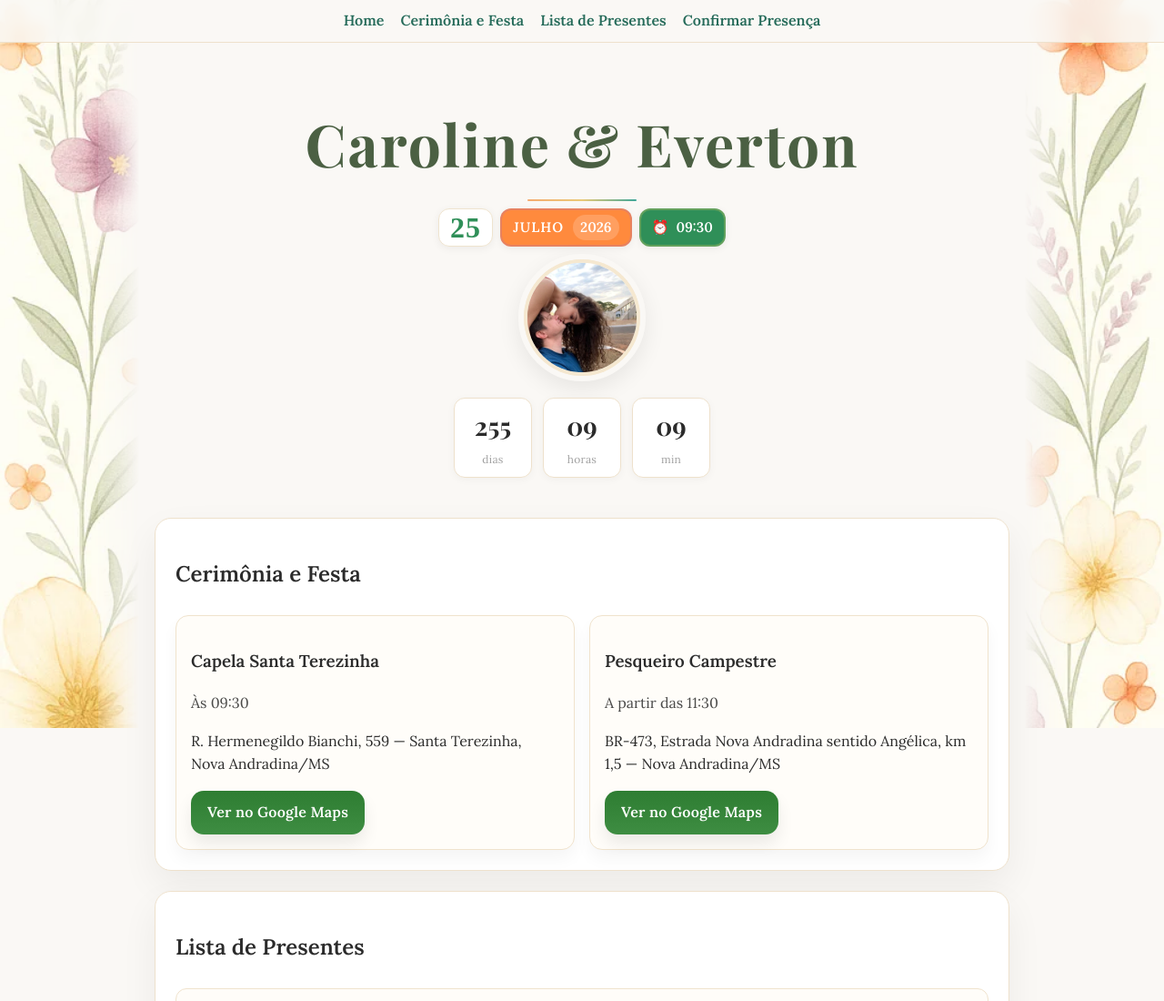
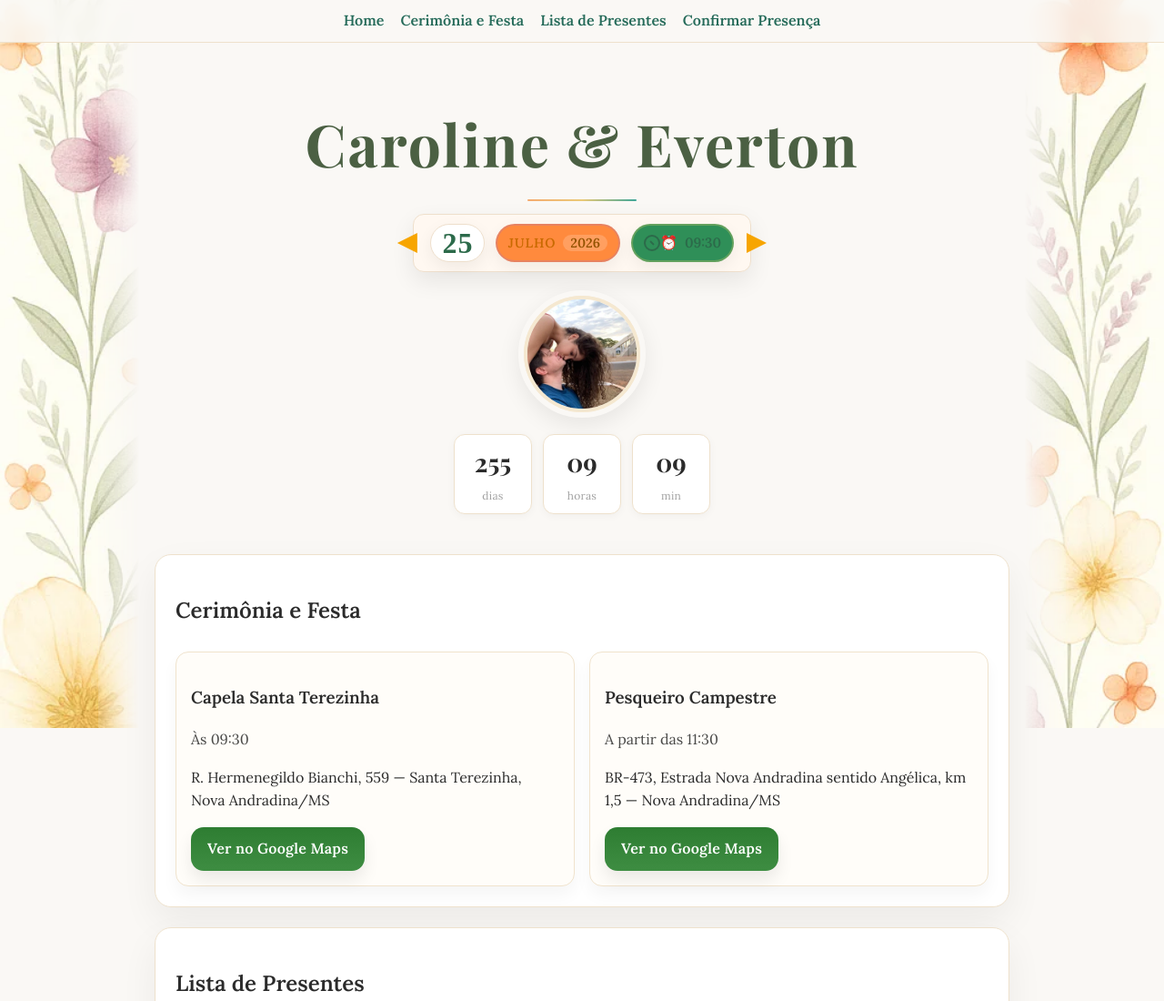
Before and after one commit to everlolo/casamento, a plain HTML site: page index.html in a window 1280 px wide. Shown: the top 1100 px of the page at 91% size. Drawn offline with nearby package versions, Linux system fonts and the light colour scheme.

Commit message:
Update style.css

```diff
--- a/style.css
+++ b/style.css
@@ -1054,3 +1054,97 @@ a.btn:disabled { opacity:.6; cursor:not-allowed; }
   color: #2a2a2a;
   transition: color 0.2s ease-in-out;
 }
+
+/* =========================================================
+   FAIXA DE FITA — data do casamento (usa o mesmo HTML)
+   ========================================================= */
+.date-display{
+  position: relative;
+  display: inline-flex;
+  align-items: center;
+  gap: 12px;
+  padding: 10px 18px;
+  margin: 6px 0 14px;
+  background: #FFF8F1;                 /* marfim quentinho */
+  border: 1px solid #EEDFCC;
+  border-radius: 12px;
+  box-shadow: 0 10px 26px rgba(0,0,0,.08);
+}
+
+/* Tiras (rabichos) da fita */
+.date-display::before,
+.date-display::after{
+  content:"";
+  position:absolute;
+  top:50%;
+  transform: translateY(-50%);
+  width: 22px; height: 22px;
+  background: #F7A500;                 /* laranja da paleta */
+  /* triângulo com “dentinho” de fita */
+  -webkit-clip-path: polygon(0 50%, 100% 0, 100% 100%);
+          clip-path: polygon(0 50%, 100% 0, 100% 100%);
+  filter: drop-shadow(0 4px 8px rgba(0,0,0,.08));
+}
+.date-display::before{ left: -18px; }
+.date-display::after {
+  right: -18px;
+  transform: translateY(-50%) scaleX(-1);
+}
+
+/* Linha de “costura” sutíl no topo/rodapé da faixa */
+.date-display::marker{ content:none; }
+.date-display:after, .date-display:before{ pointer-events:none; }
+.date-display > *{ position:relative; z-index: 1; }
+
+/* Pílulas internas (dia, mês/ano, hora) */
+.date-box,
+.date-chip{
+  background: #fff;
+  border: 1px solid #EEDFCC;
+  border-radius: 999px;
+  padding: 7px 12px;
+  line-height: 1;
+  display: inline-flex;
+  align-items: center;
+  gap: .5rem;
+  box-shadow: 0 6px 18px rgba(0,0,0,.06);
+  transition: .18s ease-in-out;
+}
+.date-box:hover,
+.date-chip:hover{ transform: translateY(-2px); }
+
+/* Cores: dia + hora (verde), mês/ano (laranja) */
+.date-day,
+.date-time{ color:#2C6A4A; font-weight:700; }
+
+.date-chip.month .date-month{
+  color:#C96A00; letter-spacing:.06em; text-transform:uppercase;
+  font-weight:700; font-size:.9rem;
+}
+.date-chip.month .date-year{
+  color:#915200; font-weight:700; font-size:.9rem;
+}
+
+/* Ícone minimalista de relógio na pílula da hora */
+.date-chip.time{ padding-left: 30px; }
+.date-chip.time::before{
+  content:"";
+  position:absolute; left:12px; top:50%; transform:translateY(-50%);
+  width:14px; height:14px; border-radius:50%;
+  border:2px solid #2C6A4A;
+}
+.date-chip.time::after{
+  content:"";
+  position:absolute; left:18px; top:50%;
+  width:6px; height:2px; background:#2C6A4A; border-radius:2px;
+  transform: translateY(-50%) rotate(45deg);
+}
+
+/* Responsivo: faixa mais compacta no mobile */
+@media (max-width: 480px){
+  .date-display{ padding:8px 14px; gap:8px; }
+  .date-display::before{ left:-14px; width:18px; height:18px; }
+  .date-display::after{ right:-14px; width:18px; height:18px; }
+  .date-box, .date-chip{ padding:6px 10px; }
+  .date-chip.time{ padding-left:28px; }
+}
```
